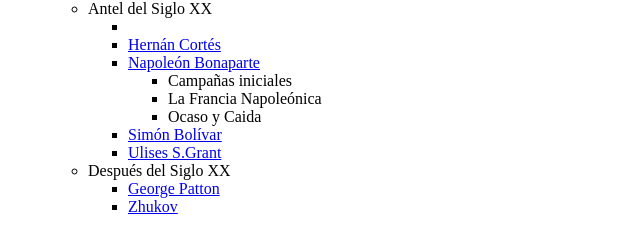
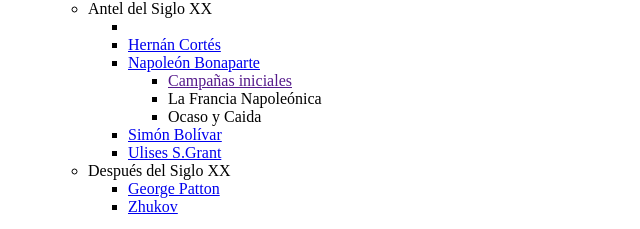
Before and after one commit to rreyc/Practicas-LMSGI, a plain HTML site: page Practica-13/index.html in a window 1280 px wide. Shown: the part 574-803 px from the top of the page, 0-640 px from the left. Drawn offline with Linux system fonts and the light colour scheme.

Commit message:
Practica-13-2.0

```diff
--- a/Practica-13/index.html
+++ b/Practica-13/index.html
@@ -53,7 +53,7 @@
                     <li><a href="./generales/edad-moderna/antes-s-xx/hernan-cortes.html">Hernán Cortés</a></li>
                     <li><a href="./generales/edad-moderna/antes-s-xx/napoleon.html">Napoleón Bonaparte</a>
                         <ul>
-                            <li>Campañas iniciales</li>
+                            <li><a href="">Campañas iniciales</a></li>
                             <li>La Francia Napoleónica</li>
                             <li>Ocaso y Caida</li>
                         </ul>
```
